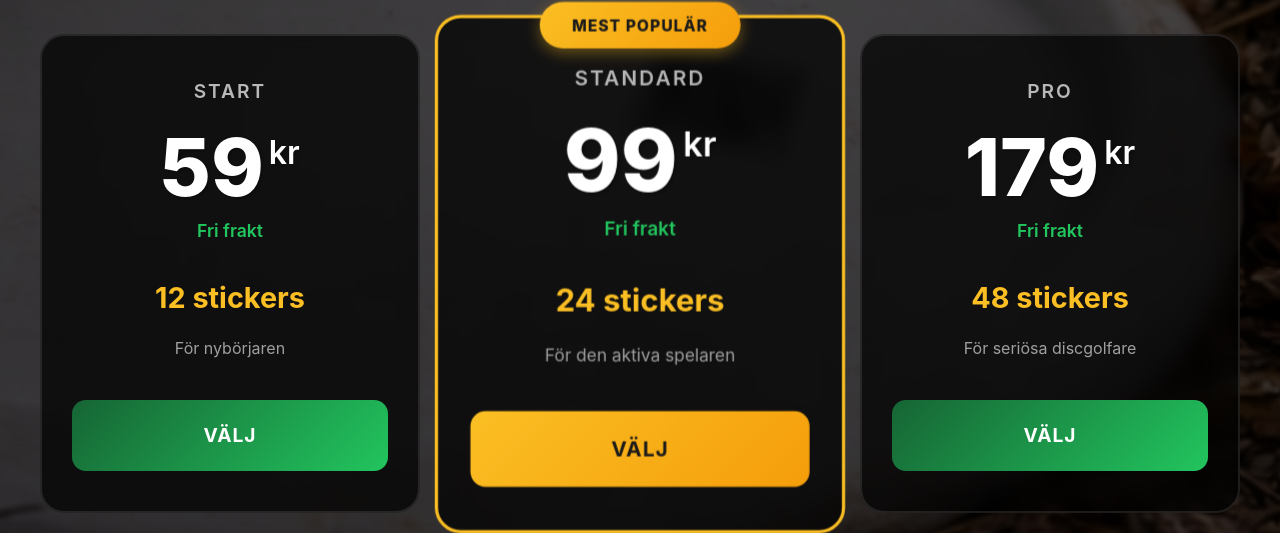
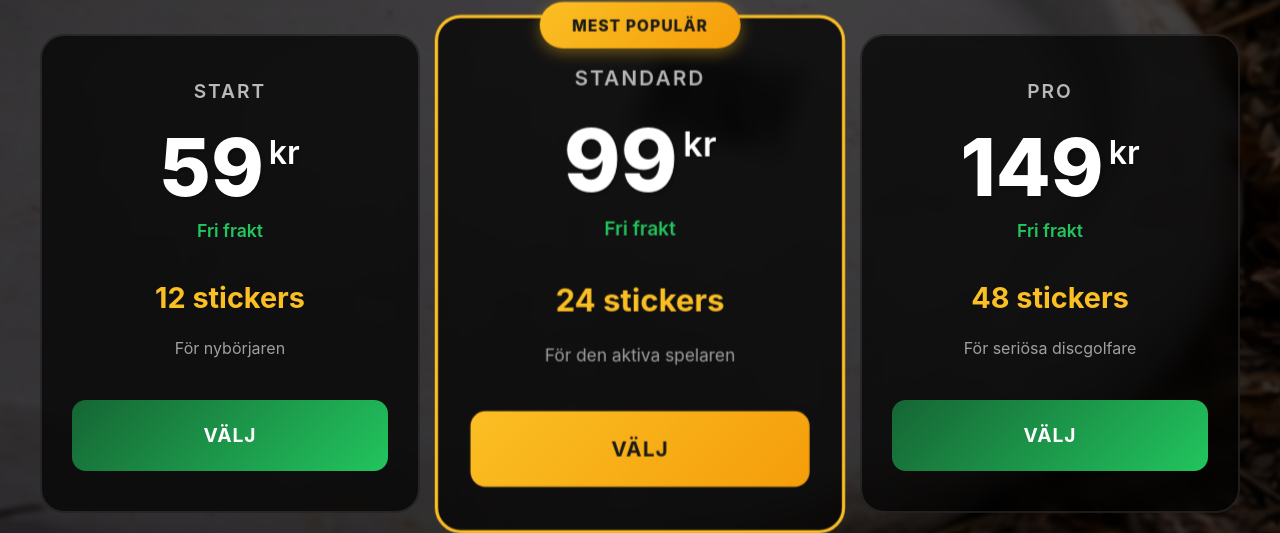
Before and after one commit to returnadisc/returnadisc, a Flask app: page /buy-stickers in a window 1280 px wide. Shown: the part 1288-1821 px from the top of the page. Run offline with Flask 3, Linux system fonts and the light colour scheme; parts of the project's set-up code (start-up, migrations or seed data) failed here and were passed over.

```diff
--- a/blueprints/auth.py
+++ b/blueprints/auth.py
@@ -662,7 +662,7 @@ def order_confirmation_stripe():
         session.pop('checkout_city', None)
 
         # Skicka mail till admin
-        admin_email = getattr(Config, 'ADMIN_EMAIL', 'info@returnadisc.se')
+        admin_email = getattr(Config, 'ADMIN_EMAIL', None) or 'info@returnadisc.se'
 
         address_html = f"{shipping_name}<br>{shipping_address}<br>{shipping_postal_code} {shipping_city}"
 
--- a/templates/buy_stickers.html
+++ b/templates/buy_stickers.html
@@ -605,7 +605,7 @@
                         <div class="price-header">
                             <h3>Pro</h3>
                             <div class="price">
-                                179<span class="price-currency">kr</span>
+                                149<span class="price-currency">kr</span>
                             </div>
                             <div class="price-note">Fri frakt</div>
                         </div>
```
